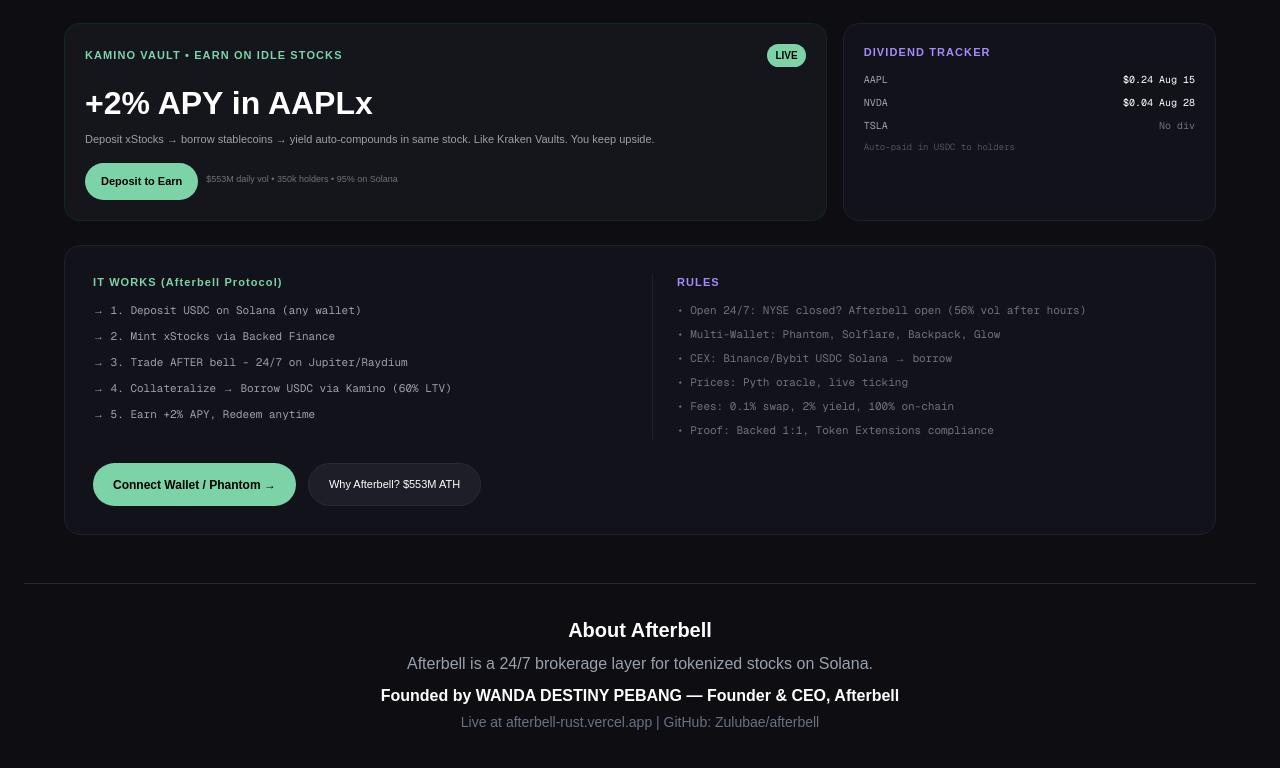
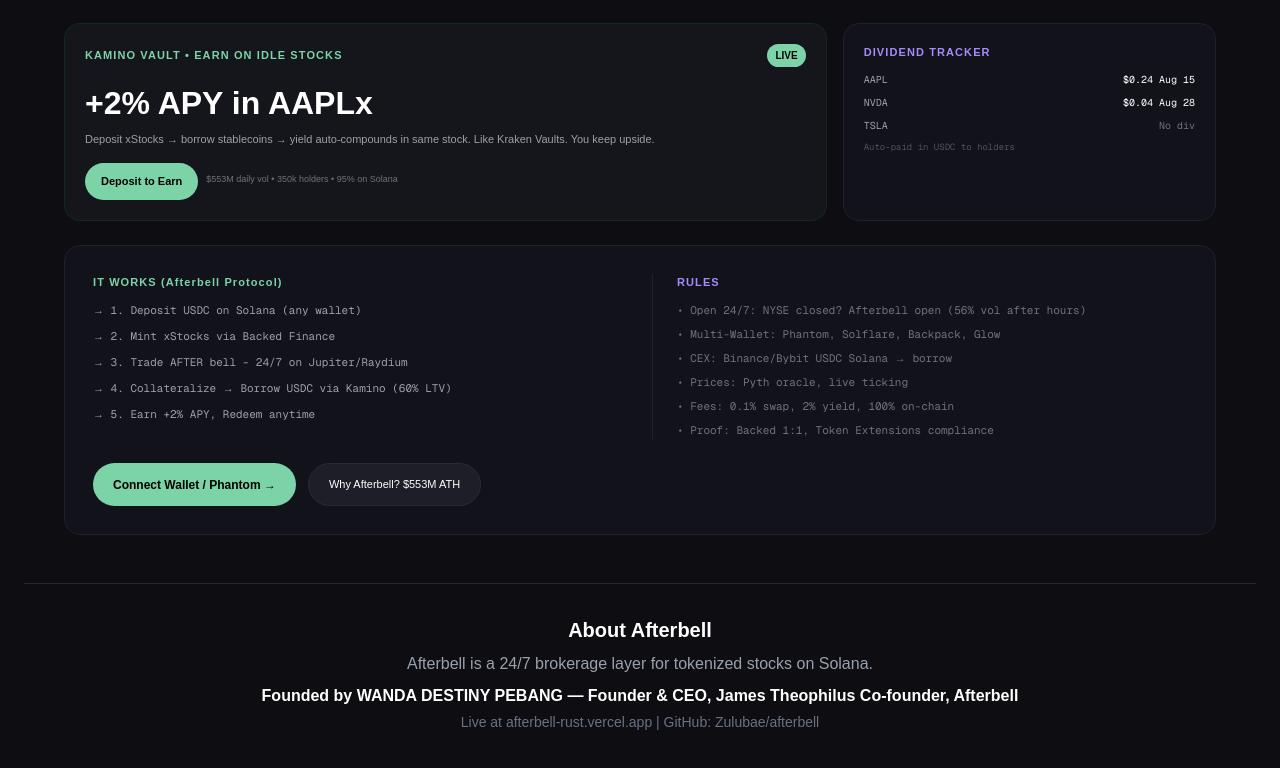
Before and after one commit to Zulubae/afterbell, a Next.js app: page / in a window 1280 px wide. Shown: the part 562-1330 px from the top of the page. Built offline with nearby package versions, Linux system fonts and the light colour scheme.

Commit message:
Add James Theoplilus as co-founder

```diff
--- a/app/page.tsx
+++ b/app/page.tsx
@@ -24,7 +24,7 @@
         return {
           ...s,
           price: Math.max(1, s.price + delta),
-          change: delta >= 0? `+${delta.toFixed(2)}` : `${delta.toFixed(2)}`
+          change: delta >= 0 ? `+${delta.toFixed(2)}` : `${delta.toFixed(2)}`
         };
       }));
     }, 2000);
@@ -44,12 +44,12 @@
     // @ts-ignore
     if (window.solana) providers.push(window.solana);
     if (providers.length > 0) {
-      try { const res = await providers[0].connect(); setWalletAddr(res.publicKey.toString()); } catch {}
+      try { const res = await providers[0].connect(); setWalletAddr(res.publicKey.toString()); } catch { }
     } else { window.open("https://phantom.app/", "_blank"); }
   };
 
   const borrowAction = (symbol: string) => {
-    if(!walletAddr){ connectWallet(); return; }
+    if (!walletAddr) { connectWallet(); return; }
     alert(`${symbol} deposited as collateral on Kamino!\nYou can borrow up to 60% in USDC (like Kraken Vaults).\nYield: +2% APY paid in ${symbol}x`);
     setShowBorrow(null);
   };
@@ -62,7 +62,7 @@
           <div className="text-[11px] tracking-[0.2em] text-zinc-400 font-bold">STOCKLANA 🔔 AFTERBELL</div>
         </div>
 
-        <h1 className="text-[36px] md:text-[56px] font-black leading-[0.9]">The stock market <br/> is open for <br/><span className="text-[#a78bfa]">BUILDING.</span></h1>
+        <h1 className="text-[36px] md:text-[56px] font-black leading-[0.9]">The stock market <br /> is open for <br /><span className="text-[#a78bfa]">BUILDING.</span></h1>
         <p className="text-zinc-400 mt-3 text-[12px] md:text-[13px] max-w-md">NYSE closes at 4PM. Solana never closes. Trade, borrow, and earn yield after the bell.</p>
 
         <div className="flex flex-wrap items-center gap-2 mt-4 text-[10px] font-mono text-zinc-500">
@@ -77,7 +77,7 @@
               <div>
                 <div className="flex justify-between items-center">
                   <span className="text-[11px] text-zinc-400 font-bold tracking-widest">{s.symbol}</span>
-                  <span className={`text-[11px] font-bold ${s.change.startsWith('+')? 'text-green-400' : 'text-red-400'}`}>{s.change}</span>
+                  <span className={`text-[11px] font-bold ${s.change.startsWith('+') ? 'text-green-400' : 'text-red-400'}`}>{s.change}</span>
                 </div>
                 <div className="text-[30px] font-black mt-3">${s.price.toFixed(2)}</div>
                 <div className="text-[10px] text-zinc-500 mt-1 font-mono">{s.name}</div>
@@ -85,7 +85,7 @@
               </div>
               <div className="flex gap-2 mt-5">
                 <button onClick={() => openSolana(s.symbol)} className="flex-1 bg-[#1e1e28] hover:bg-white hover:text-black border border-[#2a2a32] text-[11px] py-3 rounded-xl font-bold">Trade 24/7 →</button>
-                <button onClick={() => setShowBorrow(showBorrow === s.symbol? null : s.symbol)} className="flex-1 bg-[#7dd3a8]/20 hover:bg-[#7dd3a8] hover:text-black border border-[#7dd3a8]/30 text-[#7dd3a8] text-[11px] py-3 rounded-xl font-bold">Borrow</button>
+                <button onClick={() => setShowBorrow(showBorrow === s.symbol ? null : s.symbol)} className="flex-1 bg-[#7dd3a8]/20 hover:bg-[#7dd3a8] hover:text-black border border-[#7dd3a8]/30 text-[#7dd3a8] text-[11px] py-3 rounded-xl font-bold">Borrow</button>
               </div>
               {showBorrow === s.symbol && (
                 <div className="mt-3 bg-[#0d0d12] border border-[#7dd3a8]/20 rounded-xl p-3">
@@ -149,7 +149,7 @@
           </div>
           <div className="flex flex-col sm:flex-row gap-3 mt-6">
             <button onClick={connectWallet} className="w-full sm:w-auto bg-[#7dd3a8] text-black text-[12px] px-5 py-3 rounded-full font-bold active:scale-95">
-              {walletAddr? `Connected: ${walletAddr.slice(0,6)}...` : "Connect Wallet / Phantom →"}
+              {walletAddr ? `Connected: ${walletAddr.slice(0, 6)}...` : "Connect Wallet / Phantom →"}
             </button>
             <button onClick={() => window.open('https://x.com/solana/status/195064...', '_blank')} className="w-full sm:w-auto bg-[#1e1e28] border border-[#2a2a32] text-[11px] px-5 py-3 rounded-full">
               Why Afterbell? $553M ATH
@@ -161,7 +161,7 @@
       <div className="mt-12 p-8 text-center border-t border-gray-800">
         <h2 className="text-xl font-bold mb-2">About Afterbell</h2>
         <p className="text-gray-400">Afterbell is a 24/7 brokerage layer for tokenized stocks on Solana.</p>
-        <p className="mt-2 font-bold">Founded by WANDA DESTINY PEBANG — Founder & CEO, Afterbell</p>
+        <p className="mt-2 font-bold">Founded by WANDA DESTINY PEBANG — Founder & CEO, James Theophilus Co-founder, Afterbell</p>
         <p className="text-sm text-gray-500 mt-1">Live at afterbell-rust.vercel.app | GitHub: Zulubae/afterbell</p>
       </div>
       <script
```
Lines whose indentation alone changed are shown as unchanged.
